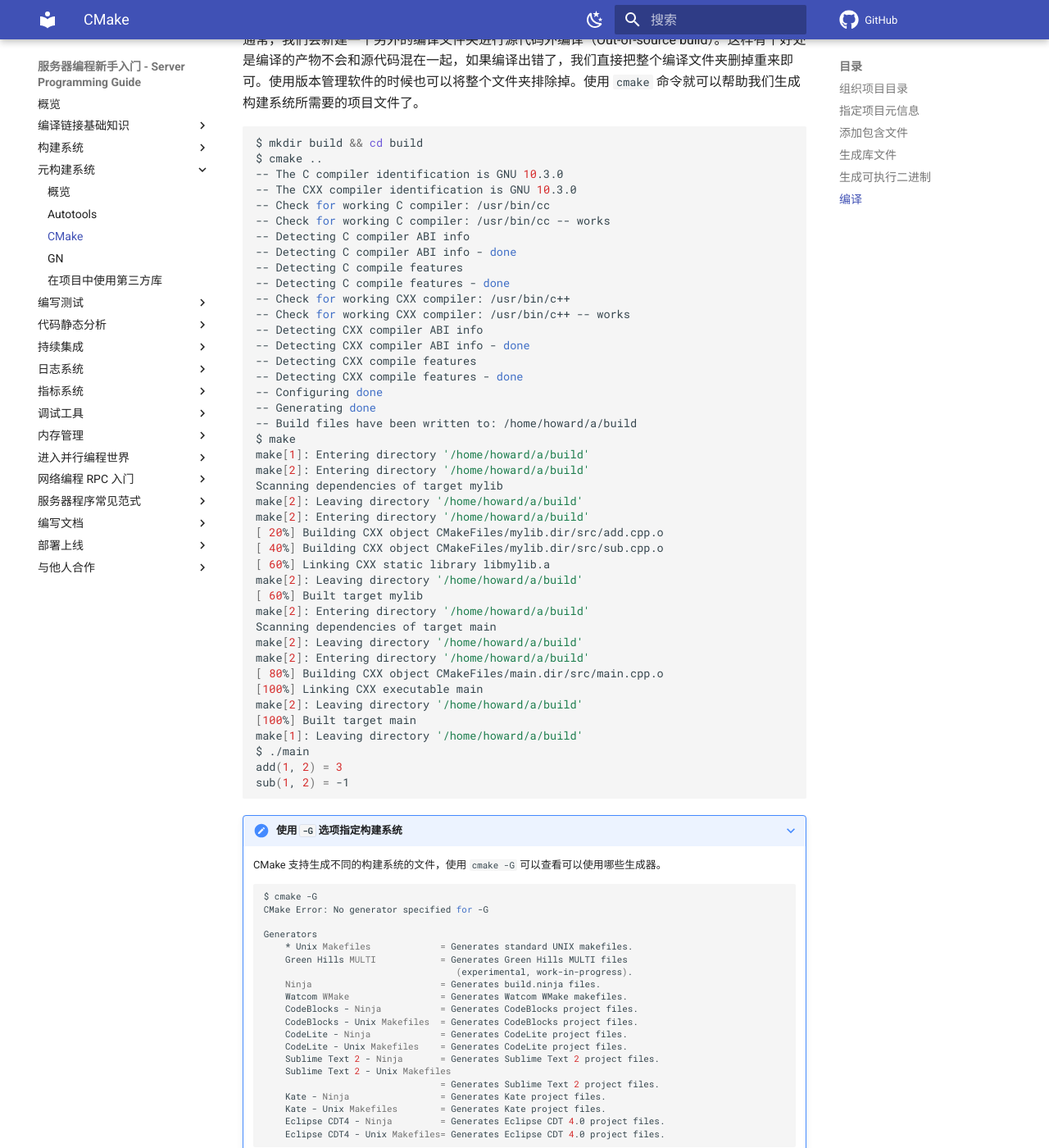
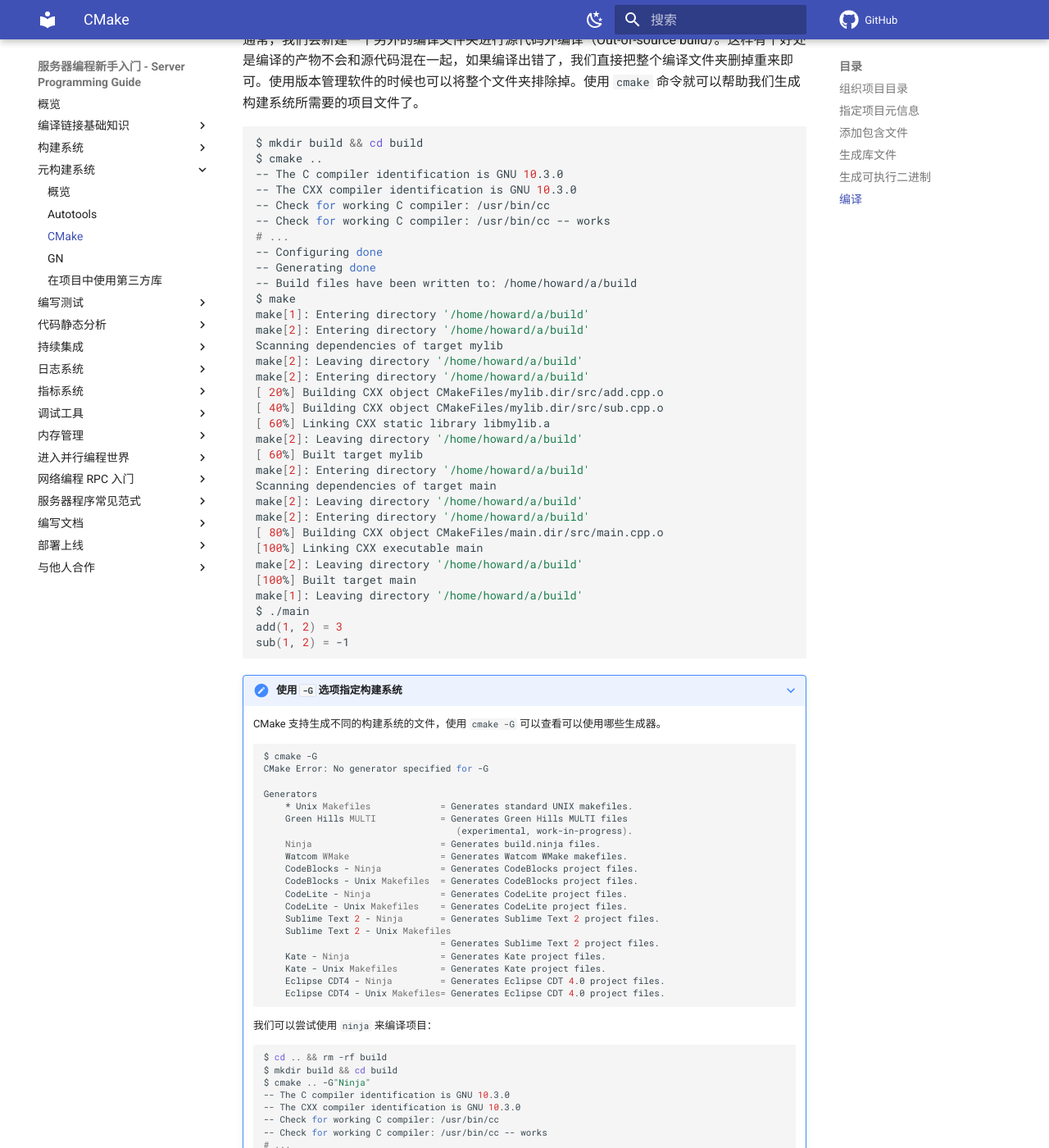
Before and after one commit to howardlau1999/server-programming-guide, an MkDocs documentation site: the page built from docs/meta-build-system/cmake.md, in a window 1280 px wide and 1400 px high, scrolled down 1980 px. Shown: the whole window at 82% size. Built offline with MkDocs 1.6.1 and Material for MkDocs 9.7.7, drawn with Linux system fonts in a browser that asks for light colours; emoji names are drawn with the system emoji font; comment, search, counter and statistics services are not loaded; some of the changed text lies outside the part shown.

Commit message:
omit some output

```diff
--- a/docs/meta-build-system/cmake.md
+++ b/docs/meta-build-system/cmake.md
@@ -80,16 +80,7 @@ $ cmake ..
 -- The CXX compiler identification is GNU 10.3.0
 -- Check for working C compiler: /usr/bin/cc
 -- Check for working C compiler: /usr/bin/cc -- works
--- Detecting C compiler ABI info
--- Detecting C compiler ABI info - done
--- Detecting C compile features
--- Detecting C compile features - done
--- Check for working CXX compiler: /usr/bin/c++
--- Check for working CXX compiler: /usr/bin/c++ -- works
--- Detecting CXX compiler ABI info
--- Detecting CXX compiler ABI info - done
--- Detecting CXX compile features
--- Detecting CXX compile features - done
+# ...
 -- Configuring done
 -- Generating done
 -- Build files have been written to: /home/howard/a/build
@@ -151,16 +142,7 @@ sub(1, 2) = -1
     -- The CXX compiler identification is GNU 10.3.0
     -- Check for working C compiler: /usr/bin/cc
     -- Check for working C compiler: /usr/bin/cc -- works
-    -- Detecting C compiler ABI info
-    -- Detecting C compiler ABI info - done
-    -- Detecting C compile features
-    -- Detecting C compile features - done
-    -- Check for working CXX compiler: /usr/bin/c++
-    -- Check for working CXX compiler: /usr/bin/c++ -- works
-    -- Detecting CXX compiler ABI info
-    -- Detecting CXX compiler ABI info - done
-    -- Detecting CXX compile features
-    -- Detecting CXX compile features - done
+    # ...
     -- Configuring done
     -- Generating done
     -- Build files have been written to: /home/howard/a/build
```
